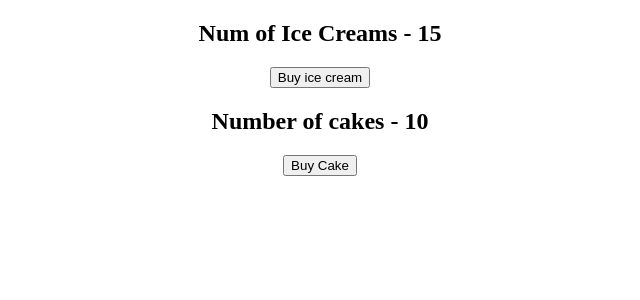
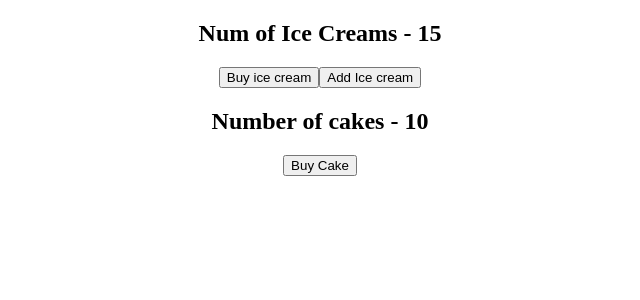
Before and after one commit to SAIKUMAR124/react-redux-pro-demo, a React (Create React App) app: page / in a window 1280 px wide. Shown: the top 300 px of the page, without its empty margins (320-960 px from the left). Built offline with nearby package versions, Linux system fonts and the light colour scheme.

Commit message:
Added Add ice-cream functionality

```diff
--- a/src/pro1/components/IceCreamContainer.js
+++ b/src/pro1/components/IceCreamContainer.js
@@ -1,5 +1,5 @@
 import React from 'react'
-import { buyIceCream } from '../redux1'
+import { addIceCream, buyIceCream } from '../redux1'
 import { connect } from 'react-redux'
 
 const IceCreamContainer = (props) => {
@@ -7,6 +7,7 @@ const IceCreamContainer = (props) => {
         <div>
             <h2>Num of Ice Creams - {props.numOfIceCreams}</h2>
             <button onClick={props.buyIceCream}>Buy ice cream</button>
+            <button onClick={props.addIceCream}>Add Ice cream</button>
         </div>
     )
 }
@@ -19,7 +20,8 @@ const mapStateToProps = state => {
 
 const mapDispatchToProps = dispatch => {
     return {
-        buyIceCream : () => dispatch(buyIceCream())
+        buyIceCream : () => dispatch(buyIceCream()),
+        addIceCream : () => dispatch(addIceCream())
     }
 }
 
--- a/src/pro1/redux1/iceCream/iceCreamReducer.js
+++ b/src/pro1/redux1/iceCream/iceCreamReducer.js
@@ -1,4 +1,4 @@
-import { BUY_ICE_CREAM } from "./iceCreamTypes"
+import { ADD_ICE_CREAM, BUY_ICE_CREAM } from "./iceCreamTypes"
 
 const initialState = {
     numOfIceCreams : 15
@@ -11,8 +11,13 @@ const iceCreamReducer = (state=initialState, action) => {
                 ...state,
                 numOfIceCreams: state.numOfIceCreams - 1
             }
+        case ADD_ICE_CREAM:
+            return {
+                ...state,
+                numOfIceCreams: state.numOfIceCreams + 1
+            }
 
-            default: return state
+        default: return state
     }
 }
 
--- a/src/pro1/redux1/iceCream/iceCreamTypes.js
+++ b/src/pro1/redux1/iceCream/iceCreamTypes.js
@@ -1 +1,2 @@
 export const BUY_ICE_CREAM = 'BUY_ICE_CREAM';
+export const ADD_ICE_CREAM = 'ADD_ICE_CREAM';
--- a/src/pro1/redux1/iceCream/iceCreanAction.js
+++ b/src/pro1/redux1/iceCream/iceCreanAction.js
@@ -1,8 +1,13 @@
-import { BUY_ICE_CREAM } from "./iceCreamTypes"
+import { ADD_ICE_CREAM, BUY_ICE_CREAM } from "./iceCreamTypes"
 
 export const buyIceCream=()=>{
     return {
         type: BUY_ICE_CREAM
     }
+}
 
+export const addIceCream=()=>{
+    return {
+        type: ADD_ICE_CREAM
+    }
 }
--- a/src/pro1/redux1/index.js
+++ b/src/pro1/redux1/index.js
@@ -1,2 +1,3 @@
 export { buyCake } from "./cake/cakeActions";
 export { buyIceCream } from "./iceCream/iceCreanAction"
+export { addIceCream } from "./iceCream/iceCreanAction"
```
